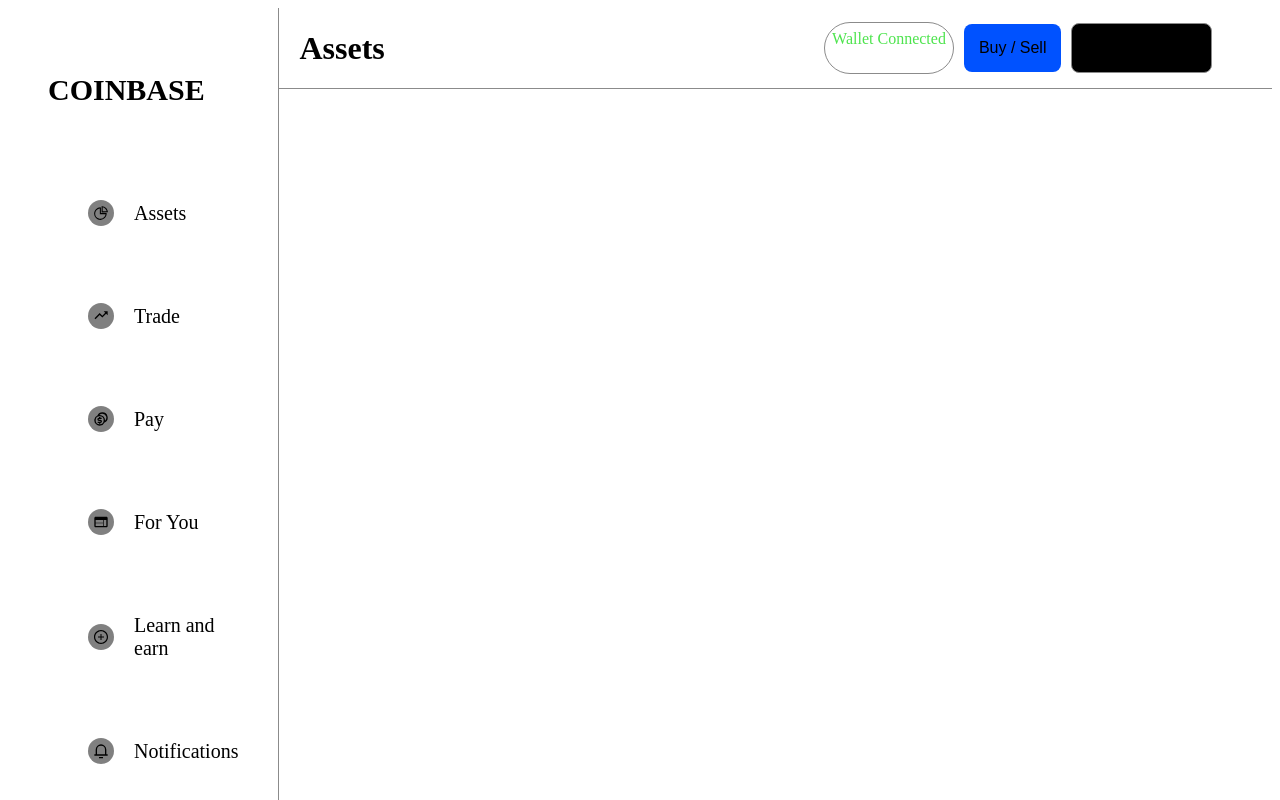
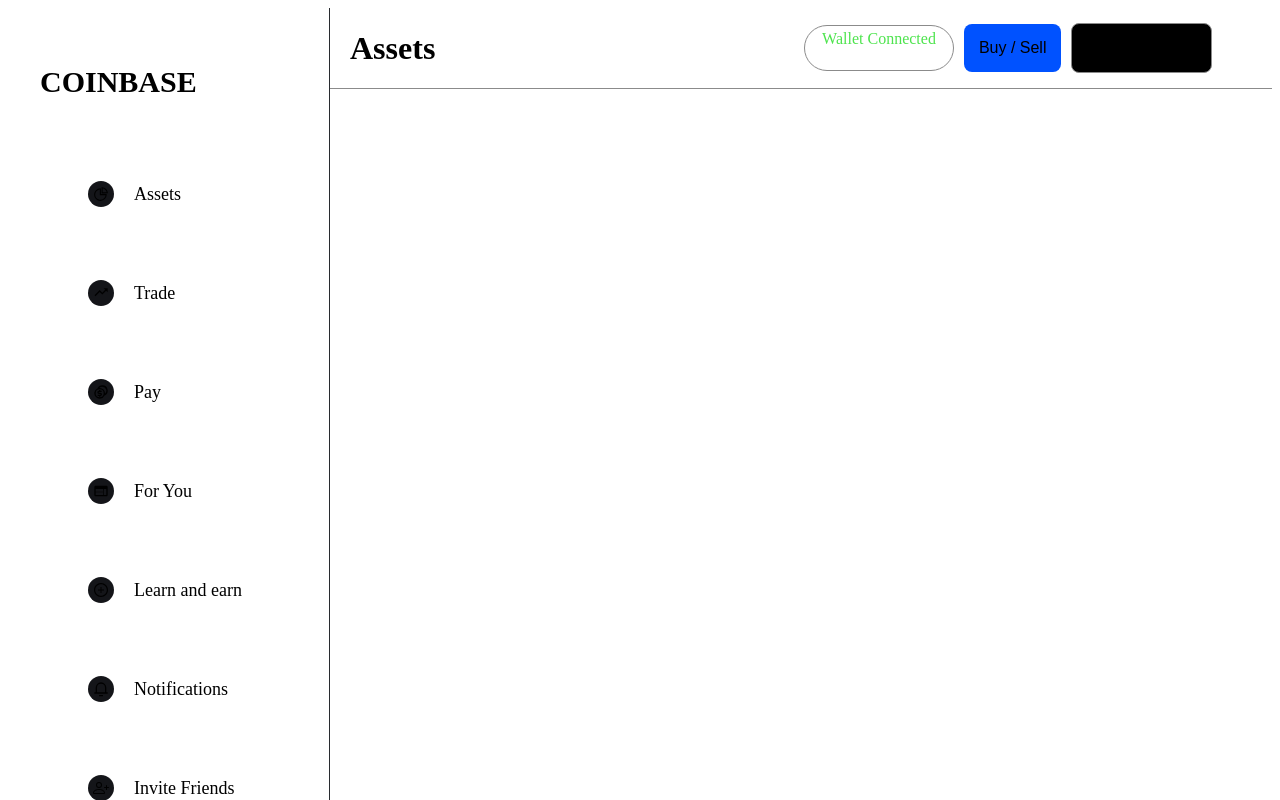
Before and after one commit to ChristanDaniel/coinbase-app, a Next.js app: page / in a window 1280 px wide. Shown: the top 800 px of the page. Built offline with nearby package versions, Linux system fonts and the light colour scheme.

Commit message:
alterações css sidebar e header

```diff
--- a/src/components/Header/styles.ts
+++ b/src/components/Header/styles.ts
@@ -24,7 +24,7 @@
       display: flex;
       flex-direction: column;
       border: 1px solid #8b8b8b;
-      padding: 7px;
+      padding: 4px 17px 4px 17px;
       border-radius: 35px;
       font-size: 16px;
       color: #4ee44e;
--- a/src/components/Sidebar/styles.ts
+++ b/src/components/Sidebar/styles.ts
@@ -2,10 +2,10 @@
 
 const SidebarContainer = styled.aside`
   width: auto;
-  border-right: 1px solid #8b8b8b;
+  border-right: 1px solid #282b2f;
 
   h1 {
-    padding: 40px;
+    padding: 32px;
 
     font-size: 30px;
   }
@@ -14,13 +14,14 @@
     display: flex;
     flex-direction: column;
 
-    gap: 20px;
+    gap: 22px;
   }
 
   li {
     margin-left: 30px;
-    padding: 10px 40px 10px 10px;
-
+    margin-right: 30px;
+    padding: 10px 45px 10px 10px;
+    /* background-color: #141519; */
     display: flex;
     align-items: center;
 
@@ -30,7 +31,7 @@
     cursor: pointer;
 
     &:hover {
-      background: #808080;
+      background: #141519;
     }
 
     span {
@@ -40,12 +41,13 @@
       display: flex;
       align-items: center;
 
-      background-color: #808080;
+      background-color: #141519;
       border-radius: 100%;
     }
 
     p {
-      font-size: 20px;
+      font-size: 18px;
+      min-width: 120px;
     }
   }
 `
```
